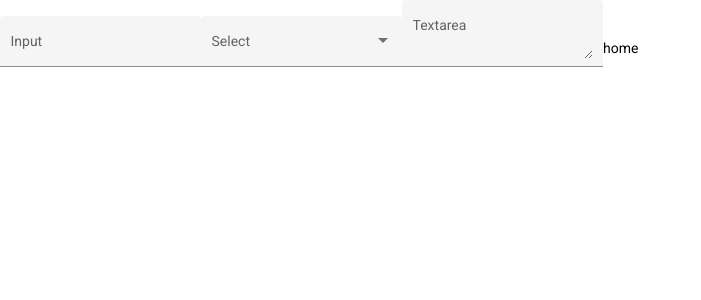
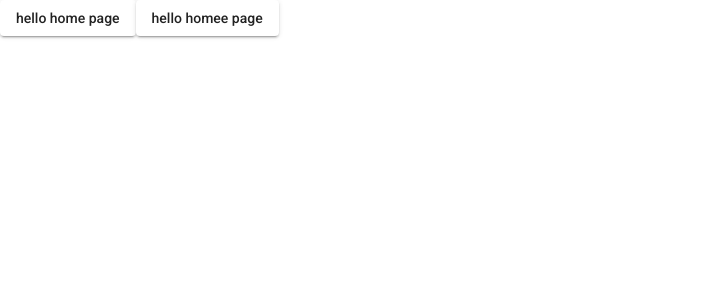
Before and after one commit to pheetah/ceng316, an Angular app: page /home in a window 1280 px wide. Shown: the top 300 px of the page, without its empty margins (0-701 px from the left). Built offline with nearby package versions, Linux system fonts and the light colour scheme.

Commit message:
project template update

```diff
--- a/src/app/app.component.html
+++ b/src/app/app.component.html
@@ -1,4 +1,4 @@
-<mat-form-field appearance="fill">
+<!--mat-form-field appearance="fill">
     <mat-label>Input</mat-label>
     <input matInput>
   </mat-form-field>
@@ -12,6 +12,6 @@
   <mat-form-field appearance="fill">
     <mat-label>Textarea</mat-label>
     <textarea matInput></textarea>
-  </mat-form-field>
-
+  </mat-form-field-->
+  <button mat-raised-button> hello home page </button>
 <router-outlet></router-outlet>
--- a/src/app/app.module.ts
+++ b/src/app/app.module.ts
@@ -5,21 +5,23 @@ import { AppComponent } from './app.component';
 import { BrowserAnimationsModule } from '@angular/platform-browser/animations';
 import { RoutingModule } from './routing-module/routing-module.module';
 import { ReactiveFormsModule } from '@angular/forms';
-import { MaterialModule } from './material-module';
+import { MaterialModule } from './material/material-module';
+import { HomePageModule } from './home-page/home-page.module';
 
 
 @NgModule({
   declarations: [
     AppComponent,
-
   ],
   imports: [
     BrowserModule,
     RoutingModule,
+    HomePageModule,
     BrowserAnimationsModule,
     MaterialModule,
     ReactiveFormsModule,
   ],
+  exports:[MaterialModule],
   providers: [],
   bootstrap: [AppComponent]
 })
--- a/src/app/home-page/home-component/home-component.component.html
+++ b/src/app/home-page/home-component/home-component.component.html
@@ -1 +1 @@
-home
+<button mat-raised-button> hello homee page </button>
--- a/src/styles.css
+++ b/src/styles.css
@@ -3,4 +3,5 @@
 html, body { height: 100%; }
 body { margin: 0; font-family: Roboto, "Helvetica Neue", sans-serif; }
 
-@import '~@angular/material/prebuilt-themes/deeppurple-amber.css';
+@import 'https://fonts.googleapis.com/icon?family=Material+Icons';
+@import '~@angular/material/prebuilt-themes/indigo-pink.css';
```
Also changed, not shown: src/app/home-page/home-page.module.ts (+12 -14 lines), src/app/material/material-module.ts (renamed from src/app/material-module.ts), 1 other file (tests, documents, lock files or other folders).
